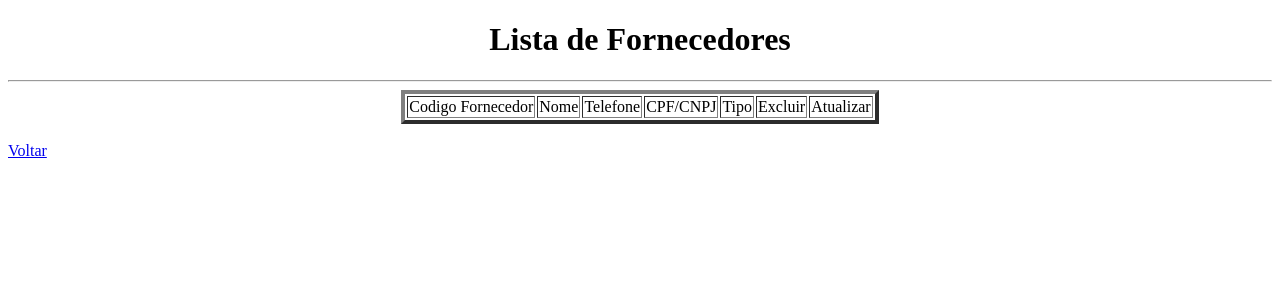
After one commit to edv610/projCangaco, a Flask app: page /fornecedores in a window 1280 px wide. The commit adds this page. Shown: the top 300 px of the page. Run offline with Flask 2, Linux system fonts and the light colour scheme; data that the repository does not hold is empty.

Commit message:
Atualizado com fornecedores

```diff
--- a/Templates/index.html
+++ b/Templates/index.html
@@ -11,6 +11,6 @@
 
         <h2><a href="{{ url_for('usuario') }}">Usuários</a></h2>
         <h2><a href="{{ url_for('produtoPage') }}">Produtos</a></h2>
-
+        <h2><a href="{{ url_for('fornecedorPage') }}">Fornecedores</a></h2>
     </body>
 </html>
--- /dev/null
+++ b/Templates/listaFornecedores.html
@@ -0,0 +1,36 @@
+<!DOCTYPE html>
+<html>
+    <head>
+        <meta charset="utf-8">
+        <title>Página Inicial</title>
+    </head>
+    <body>
+        <h1 align="center"> Lista de Fornecedores</h1>
+        <hr>
+        <table border="4" align="center">
+            <tr>
+                <td>Codigo Fornecedor</td>
+                <td>Nome</td>
+                <td>Telefone</td>
+                <td>CPF/CNPJ</td>
+                <td>Tipo</td>
+                <td>Excluir</td>
+                <td>Atualizar</td>
+            </tr>
+
+            <!--FOR DE PESSOA EM PESSOAS-->
+            {% for fornecedor in fornecedores %}
+            <tr>
+                <td>{{ fornecedor._codFornecedor }}</td>
+                <td>{{ fornecedor.nomeFornecedor }}</td>
+                <td>{{ fornecedor.telefoneFornecedor }}</td>
+                <td>{{ fornecedor.cpf_cnpjFornecedor }}</td>
+                <td>{{ fornecedor.tipoFornecedor }}</td>
+                <td><a href="/fornecedores/excluir/{{ fornecedor._codFornecedor }}">X</a></td>
+                <td><a href="/fornecedores/atualizar/{{ fornecedor._codFornecedor }}">Atualizar</a></td>
+            </tr>
+            {% endfor %}
+        </table>
+        <br><a href="{{ url_for('fornecedorPage') }}">Voltar</a>
+</body>
+</html>
--- a/app.py
+++ b/app.py
@@ -12,7 +12,7 @@ class Usuario(db.Model):
     id_Usuario = db.Column(db.Integer, primary_key=True, autoincrement=True)
     email = db.Column(db.String)
     senha = db.Column(db.String)
-    adm = db.Column(db.String)
+    adm = db.Column(db.Boolean)
 
     #CONSTRUTOR
     def __init__(self,email,senha,adm):
@@ -44,9 +44,9 @@ def cadastroUsuario():
     if request.method == 'POST':
         email = request.form.get('email')
         senha = request.form.get('senha')
-        adm = 'Off' if request.form.get('adm') is None else 'On'
+        adm = False if request.form.get('adm') is None else True
 
-        if email and senha and adm:
+        if email and senha and adm is not None:
             u = Usuario(email, senha, adm)
             db.session.add(u)
             db.session.commit()
@@ -78,10 +78,10 @@ def atualizarUsuario(id):
     if request.method == 'POST':
         email = request.form.get('email')
         senha = request.form.get('senha')
-        adm = 'Off' if request.form.get('adm') is None else 'On'
+        adm = False if request.form.get('adm') is None else True
 
 
-        if email and senha and adm:
+        if email and senha and adm is not None:
             usuario.email = email
             usuario.senha = senha
             usuario.adm = adm
@@ -174,6 +174,91 @@ def atualizarProdutos(codProduto):
 
     return render_template('atualizarProdutos.html',produto=produto)
 
+#------------------------------------------------------------------- CLASSE FORNECEDOR -----------------------------------------------------
+class Fornecedor(db.Model):
+    #CRIAÇÃO DA TABELA DO BANCO
+    __tablename='fornecedor'
+    _codFornecedor = db.Column(db.Integer, primary_key=True, autoincrement=True)
+    nomeFornecedor = db.Column(db.String)
+    telefoneFornecedor = db.Column(db.String)
+    cpf_cnpjFornecedor = db.Column(db.String)
+    tipoFornecedor = db.Column(db.String)
+
+    #CONSTRUTOR
+    def _init_(self,nome,telefone,cpf,email):
+        self.nomeFornecedor = nomeFornecedor
+        self.telefone = telefone
+        self.cpf_cnpjFornecedor = cpf_cnpjFornecedor
+        self.tipoFornecedor = tipoFornecedor
+
+db.create_all()
+
+#ROTA DA PAGINA USUÁRIO
+@app.route('/fornecedorPage')
+def fornecedorPage():
+    return render_template('fornecedor.html')
+
+#ROTA DA  PAGINA DO CADASTRO
+@app.route('/fornecedor/cadastrar')
+def cadastrarFornecedores():
+    return render_template('cadastroFornecedores.html')
+
+#ROTA DO METODO DE CADASTRAR
+@app.route('/fornecedor/cadastro', methods=['GET', 'POST'])
+#METODO DE CADASTRAR
+def cadastroFornecedores():
+    if request.method == 'POST':
+        nomeFornecedor = request.form['nomeFornecedor']
+        telefoneFornecedor = request.form['telefoneFornecedor']
+        cpf_cnpjFornecedor = request.form['cpf_cnpjFornecedor']
+        tipoFornecedor = request.form['tipoFornecedor']
+
+        if nomeFornecedor and telefoneFornecedor and cpf_cnpjFornecedor and tipoFornecedor:
+            f = Fornecedor(nomeFornecedor = nomeFornecedor, telefoneFornecedor = telefoneFornecedor, cpf_cnpjFornecedor = cpf_cnpjFornecedor, tipoFornecedor=tipoFornecedor)
+            db.session.add(f)
+            db.session.commit()
+
+        return redirect(url_for('fornecedorPage'))
+
+#ROTA DA PAGINA DE LISTA
+@app.route('/fornecedores')
+#METODO DE LISTAR
+def listarFornecedores():
+    fornecedores = Fornecedor.query.all()
+    return render_template('listaFornecedores.html', fornecedores=fornecedores)
+
+#excluir pelo ID
+@app.route('/fornecedores/excluir/<int:codFornecedor>')
+def excluirFornecedores(codFornecedor):
+    fornecedor = Fornecedor.query.filter_by(_codFornecedor=codFornecedor).first()
+    db.session.delete(fornecedor)
+    db.session.commit()
+    #apos excluir vai voltar para pagina de listar
+    fornecedores = Fornecedor.query.all()
+    return render_template('listaFornecedores.html', fornecedores=fornecedores)
+
+#ATUALIZAR pelo ID recebendo um get do parametro e retornando um post
+@app.route('/fornecedores/atualizar/<int:codFornecedor>', methods=['GET', 'POST'])
+def atualizarFornecedores(codFornecedor):
+    fornecedor = Fornecedor.query.filter_by(_codFornecedor=codFornecedor).first()
+
+    if request.method == 'POST':
+        nomeF = request.form['nomeFornecedor']
+        telefoneF = request.form['telefoneFornecedor']
+        cpf_cnpjF = request.form['cpf_cnpjFornecedor']
+        tipoF = request.form['tipoFornecedor']
+
+        if nomeF and telefoneF and cpf_cnpjF:
+            fornecedor.nomeFornecedor = nomeF
+            fornecedor.telefoneFornecedor = telefoneF
+            fornecedor.cpf_cnpjFornecedor = cpf_cnpjF
+            fornecedor.tipoFornecedor = tipoF
+
+            db.session.commit()
+
+            return redirect(url_for('listarFornecedores'))
+
+    return render_template('atualizarFornecedores.html',fornecedor=fornecedor)
 
 
 
```
Also changed, not shown: Templates/atualizarFornecedores.html (added, +38 -0 lines), Templates/cadastroFornecedores.html (added, +38 -0 lines), Templates/fornecedor.html (added, +18 -0 lines), db.sqlite.
